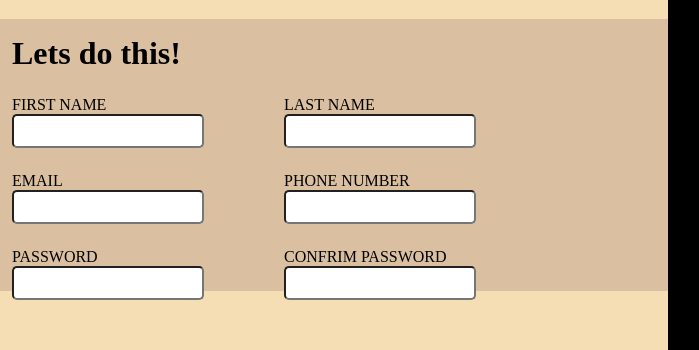
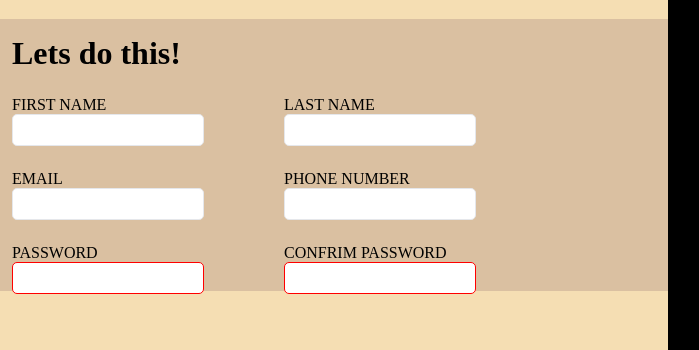
Before and after one commit to DunkDoge/SignUpForm, a plain HTML site: page index.html in a window 1280 px wide. Shown: the part 317-667 px from the top of the page, 452-1151 px from the left. Drawn offline with Linux system fonts and the light colour scheme.

Commit message:
added required tags and red border when invalid

```diff
--- a/index.html
+++ b/index.html
@@ -47,12 +47,12 @@
                 <fieldset>
                     <div class="form-cell">
                         <label for ="password">PASSWORD</label>
-                        <input type="password" id="password" name="password">
+                        <input type="password" id="password" name="password" required>
                     </div>
 
                     <div class="form-cell">
                         <label for ="confirm-password">CONFRIM PASSWORD</label>
-                        <input type="password" id="confirm-password" name="confirm-password">
+                        <input type="password" id="confirm-password" name="confirm-password" required>
                     </div>
                 </fieldset>
             </div>
--- a/styles.css
+++ b/styles.css
@@ -78,4 +78,9 @@ input {
     border-radius: 5px;
     font-size: 1.2rem;
     padding: 4px;
+    border: 1px solid #E5E7EB;
 }
+
+input:invalid {
+    border: 1px solid red;
+}
```
